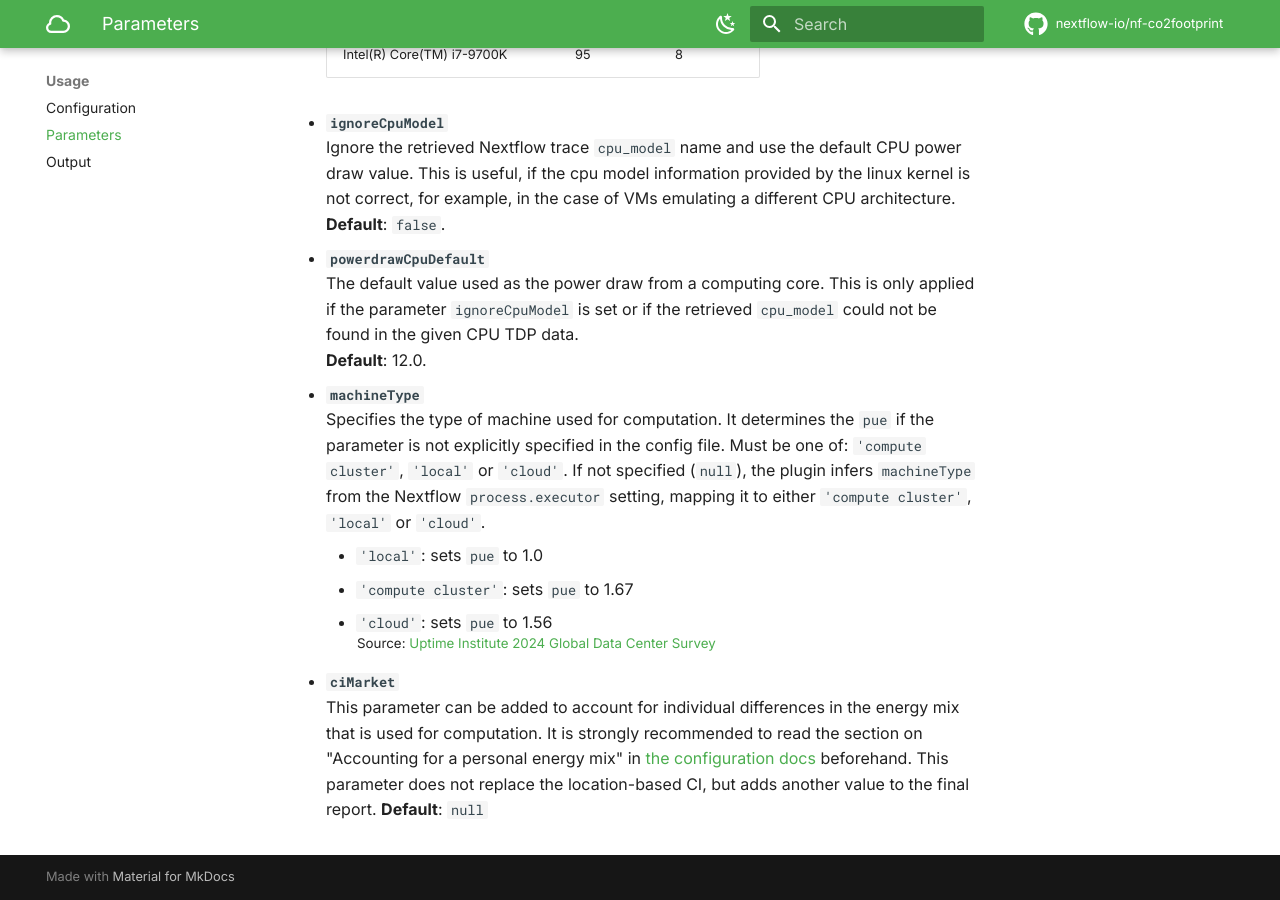
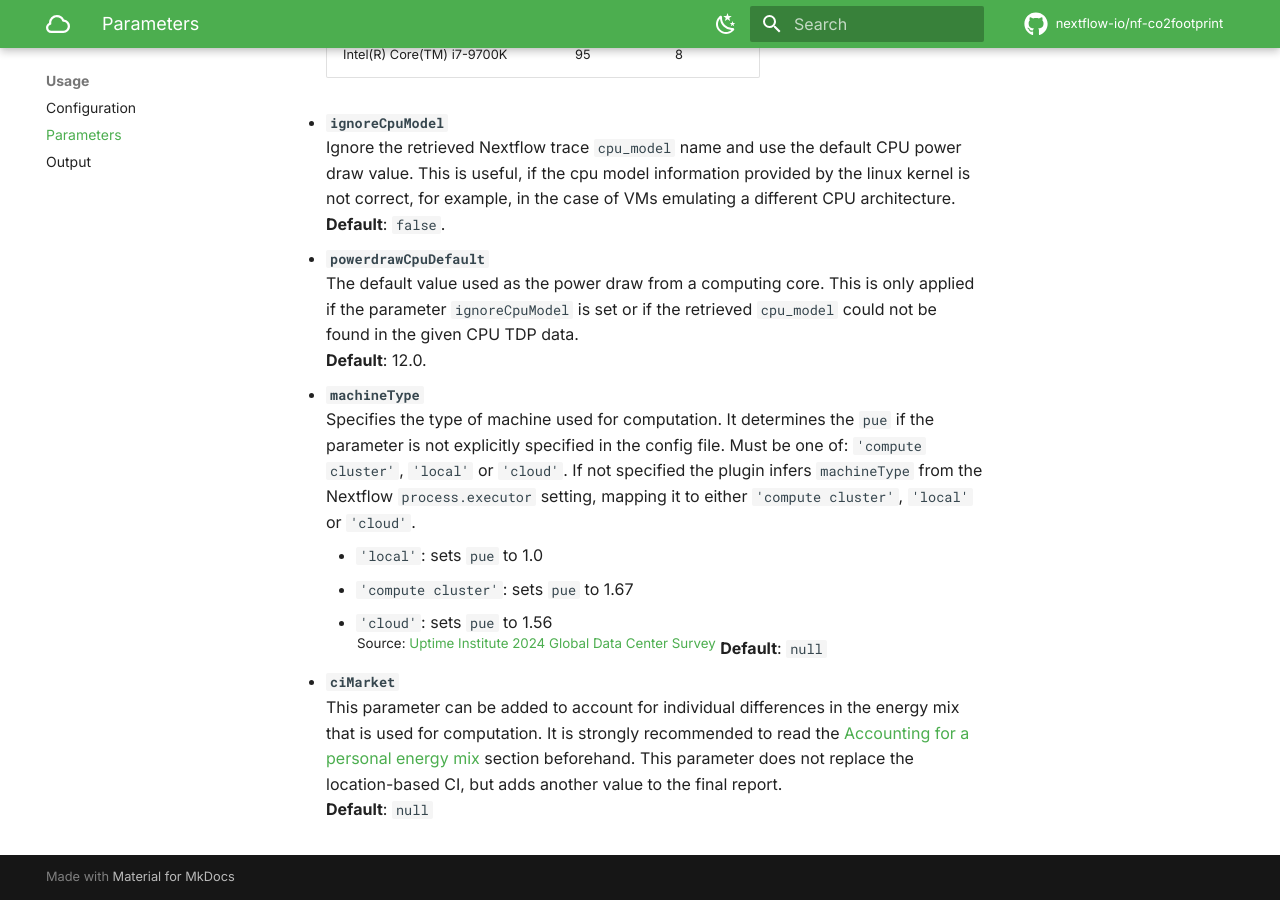
Before and after one commit to nextflow-io/nf-co2footprint, an MkDocs documentation site: the page built from docs/usage/parameters.md, in a window 1280 px wide and 900 px high, scrolled down 1545 px. Built offline with MkDocs 1.6.1 and Material for MkDocs 9.7.7, drawn with Linux system fonts in a browser that asks for light colours; comment, search, counter and statistics services are not loaded.

Commit message:
Improve ciMarket chapter formatting and documentation
- Fix formatting for ciMarket chapter in configuration and parameters

- Maintained angle-bracket placeholder syntax <variable>

- Updated docstrings

- Added comments and more detailed docstrings

```diff
--- a/docs/usage/parameters.md
+++ b/docs/usage/parameters.md
@@ -62,12 +62,14 @@ The following parameters are currently available:
 
 - **`machineType`**
   Specifies the type of machine used for computation. It determines the `pue` if the parameter is not explicitly specified in the config file. Must be one of: `'compute cluster'`, `'local'` or `'cloud'`.
-  If not specified (`null`), the plugin infers `machineType` from the Nextflow `process.executor` setting, mapping it to either `'compute cluster'`, `'local'` or `'cloud'`.
+  If not specified the plugin infers `machineType` from the Nextflow `process.executor` setting, mapping it to either `'compute cluster'`, `'local'` or `'cloud'`.
     - `'local'`: sets `pue` to 1.0
     - `'compute cluster'`: sets `pue` to 1.67
     - `'cloud'`: sets `pue` to 1.56
       <sup>Source: [Uptime Institute 2024 Global Data Center Survey](https://datacenter.uptimeinstitute.com/rs/711-RIA-145/images/2024.GlobalDataCenterSurvey.Report.pdf)</sup>
+  **Default**:  `null`
 
 - **`ciMarket`**
-  This parameter can be added to account for individual differences in the energy mix that is used for computation. It is strongly recommended to read the section on "Accounting for a personal energy mix" in [the configuration docs](configuration.md) beforehand. This parameter does not replace the location-based CI, but adds another value to the final report.
+  This parameter can be added to account for individual differences in the energy mix that is used for computation. It is strongly recommended to read the [Accounting for a personal energy mix](configuration.md#accounting-for-a-personal-energy-mix)
+  section beforehand. This parameter does not replace the location-based CI, but adds another value to the final report.
   **Default**:  `null`
```
Also changed, not shown: docs/usage/configuration.md (+11 -9 lines), 5 other files.
